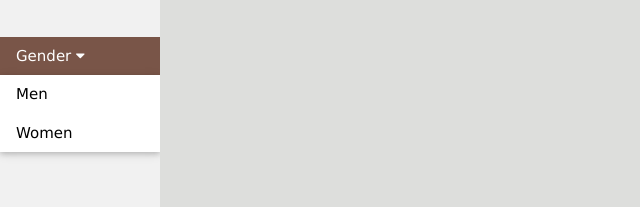
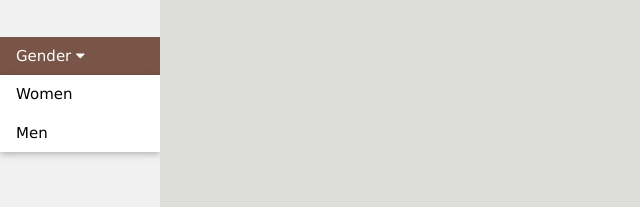
Before and after one commit to budale523/ultimateshoebattle, a plain HTML site: page index.html in a window 1280 px wide. Both pictures are taken after a click on the button "Gender". Shown: the part 276-483 px from the top of the page, 0-640 px from the left. Drawn offline with nearby package versions, Linux system fonts and the light colour scheme.

Commit message:
Update index.html

```diff
--- a/index.html
+++ b/index.html
@@ -68,13 +68,12 @@
             </div>
 
             <div class="margin"></div>
-          <div class="w3-dropdown-click">
-            <button class="w3-button" onclick="myDropFunc1()">
+            <button class="w3-button w3-block w3-left-align" onclick="myAccFunc1()">
               Gender <i class="fa fa-caret-down"></i>
               </button>
-            <div id="demoDrop1" class="w3-dropdown-content w3-bar-block w3-white w3-card">
+              <div id="demoAcc1" class="w3-hide w3-white w3-card">
+                <a href="#" class="w3-bar-item w3-button">Women</a>
                 <a href="#" class="w3-bar-item w3-button">Men</a>
-              <a href="#" class="w3-bar-item w3-button">Women</a>
 
             </div>
       </div>
@@ -109,8 +108,8 @@
   }
 }
 
-function myDropFunc1() {
-  var x = document.getElementById("demoDrop1");
+function myAccFunc1() {
+        var x = document.getElementById("demoAcc1");
         if (x.className.indexOf("w3-show") == -1) {
           x.className += " w3-show";
           x.previousElementSibling.className += " w3-brown";
@@ -120,6 +119,7 @@ function myDropFunc1() {
           x.previousElementSibling.className.replace(" w3-brown", "");
         }
       }
+
       </script>
 
   </body>
```
Lines whose indentation alone changed are shown as unchanged.
